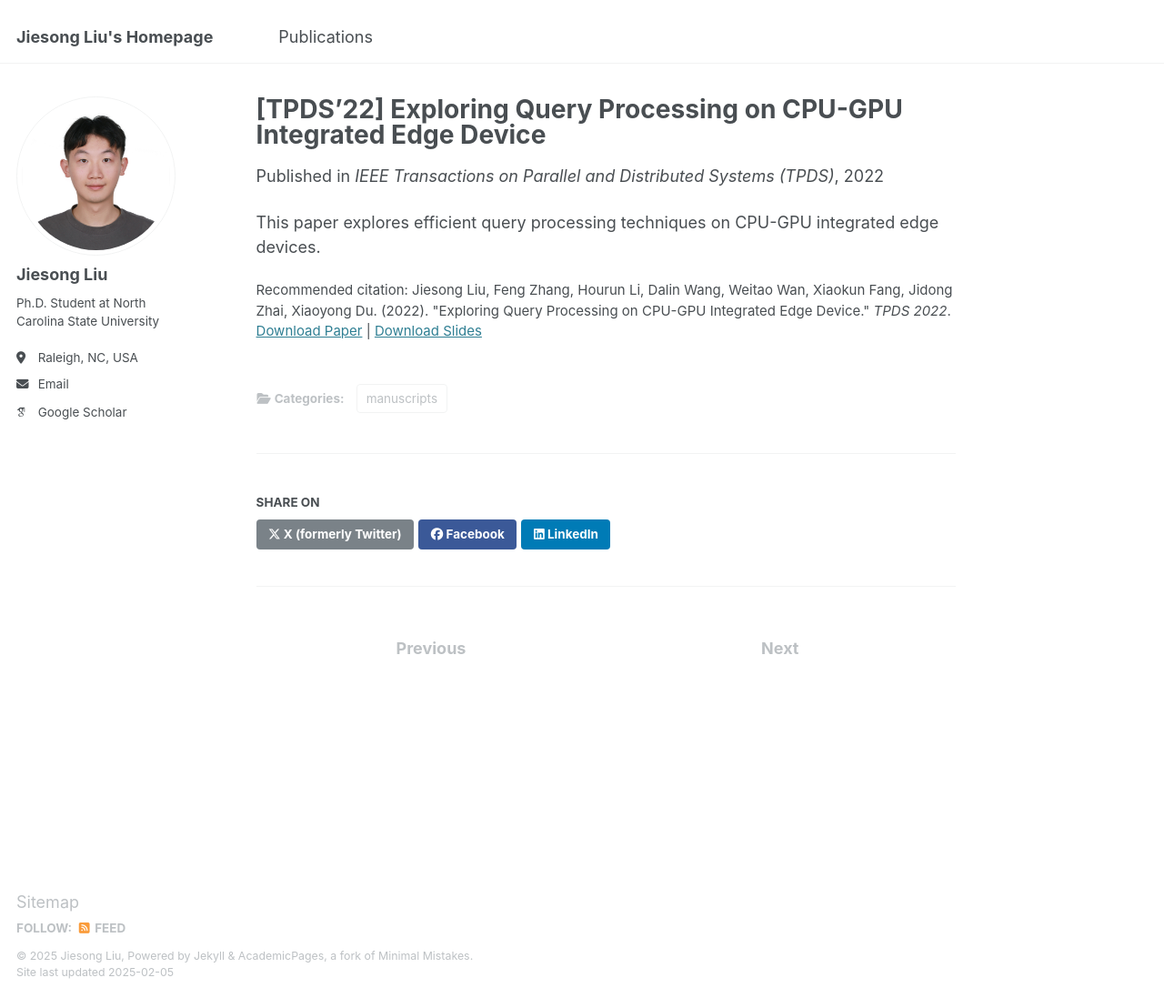
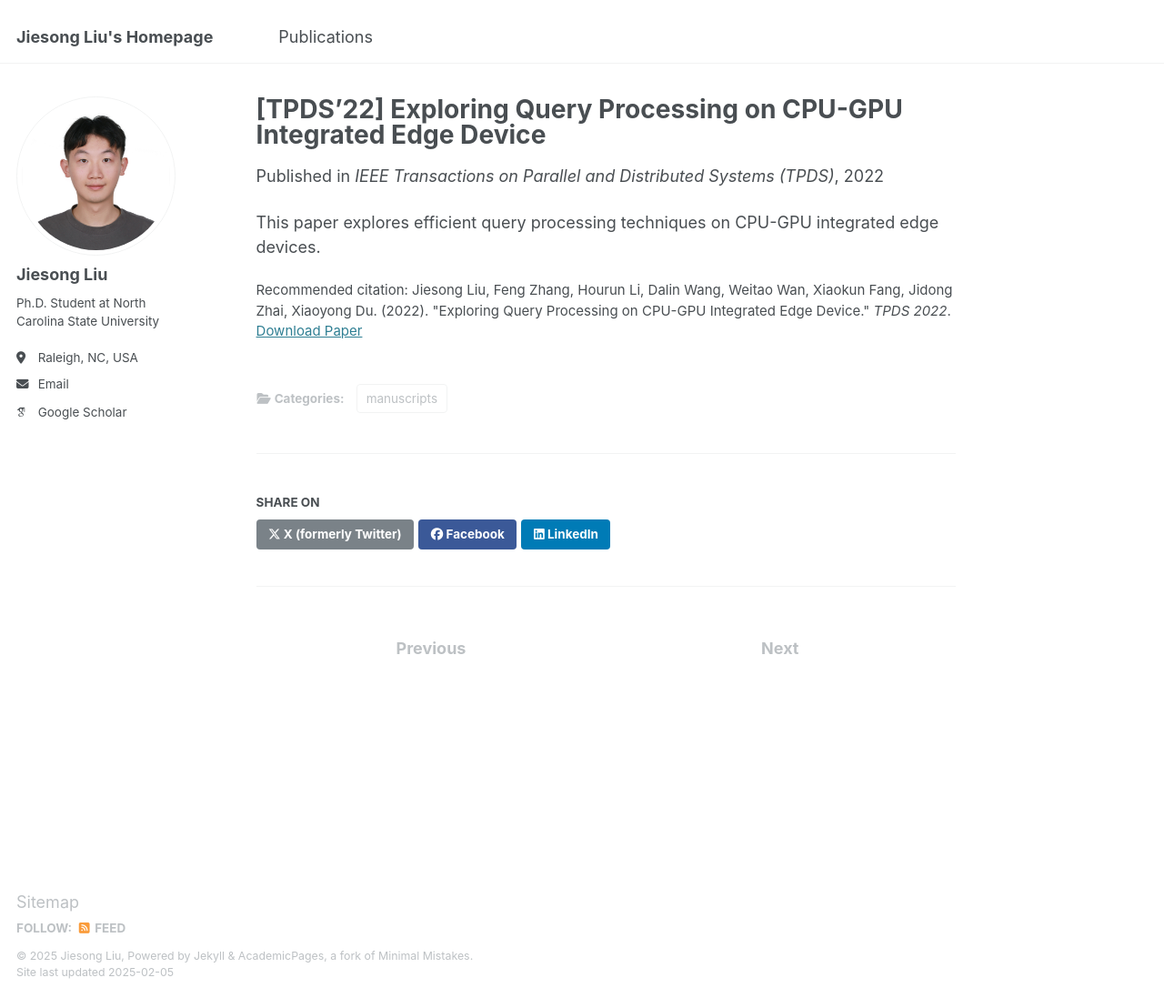
Before and after one commit to Fred1031/Fred1031.github.io, a Jekyll site: the page built from _publications/2022_tpds.md, in a window 1280 px wide and 1097 px high. Shown: the whole window at 91% size. Built offline with Jekyll 4.4.1, drawn with Linux system fonts in a browser that asks for light colours; some web fonts are replaced.

Commit message:
Update 2022_tpds.md

```diff
--- a/_publications/2022_tpds.md
+++ b/_publications/2022_tpds.md
@@ -14,7 +14,7 @@ category: manuscripts
 permalink: /publication/tpds_2022
 date: 2022-01-01
 venue: 'IEEE Transactions on Parallel and Distributed Systems (TPDS)'
-slidesurl: 'http://fred1031.github.io/files/TPDS2022_slides.pdf'
+slidesurl: #'http://fred1031.github.io/files/TPDS2022_slides.pdf'
 paperurl: 'http://fred1031.github.io/files/TPDS2022.pdf'
 citation: 'Jiesong Liu, Feng Zhang, Hourun Li, Dalin Wang, Weitao Wan, Xiaokun Fang, Jidong Zhai, Xiaoyong Du. (2022). "Exploring Query Processing on CPU-GPU Integrated Edge Device." <i>TPDS 2022</i>.'
 ---
```
